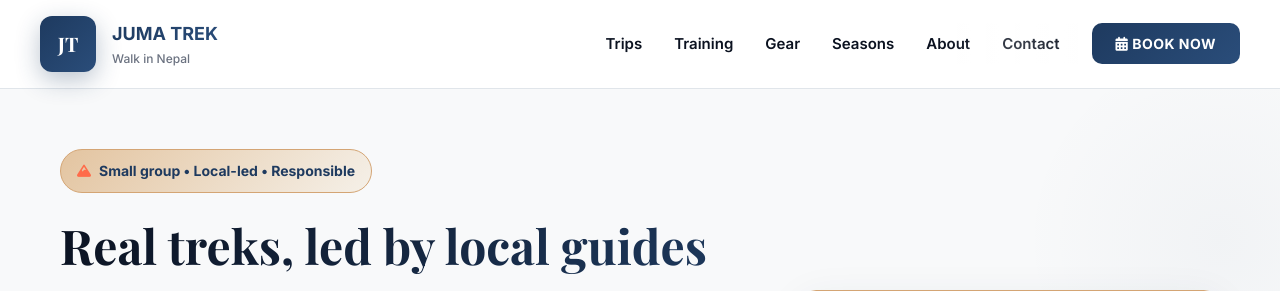
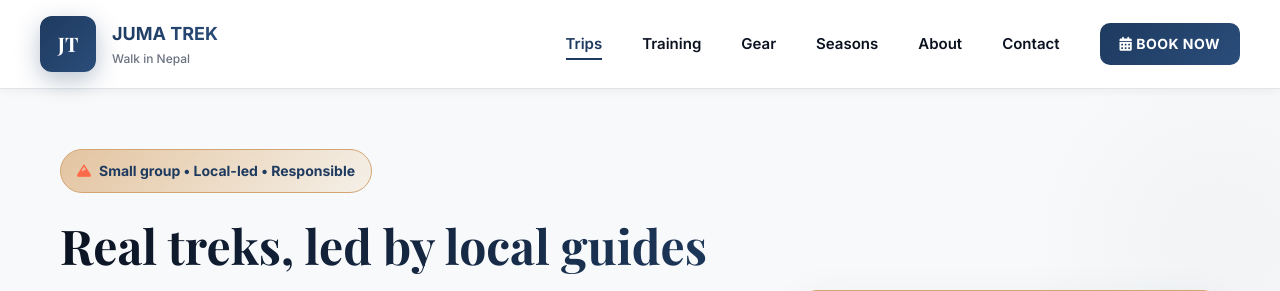
Before and after one commit to Reshma-Shrestha777/Juma-Trek., a PHP site: page / in a window 1280 px wide; the page is wider, and only the part inside the window is pictured. Shown: the top 291 px of that part. Run offline with PHP 8.4, Linux system fonts and the light colour scheme.

Commit message:
dynamic update

```diff
--- a/CSS/style.css
+++ b/CSS/style.css
@@ -39,6 +39,9 @@ body {
   color: var(--text-dark);
   line-height: 1.6;
   overflow-x: hidden;
+  scroll-behavior: smooth;
+  -webkit-font-smoothing: antialiased;
+  -moz-osx-font-smoothing: grayscale;
 }
 
 .container {
@@ -49,13 +52,14 @@ body {
 
 /* Enhanced Header */
 header {
-  background: rgba(255, 255, 255, 0.95);
+  background: rgba(255, 255, 255, 0.98);
   backdrop-filter: blur(20px);
   border-bottom: 1px solid var(--border);
   position: sticky;
   top: 0;
   z-index: 1000;
   transition: all 0.3s ease;
+  box-shadow: 0 2px 10px rgba(0, 0, 0, 0.05);
 }
 
 .header-scrolled {
@@ -119,9 +123,11 @@ header {
 
 nav ul {
   display: flex;
-  gap: 32px;
+  gap: 24px;
   list-style: none;
   align-items: center;
+  margin: 0;
+  padding: 0;
 }
 
 nav a {
@@ -130,12 +136,15 @@ nav a {
   font-weight: 600;
   font-size: 15px;
   position: relative;
-  transition: all 0.3s ease;
-  padding: 8px 0;
+  transition: all 0.3s cubic-bezier(0.4, 0, 0.2, 1);
+  padding: 12px 8px;
+  display: block;
+  white-space: nowrap;
 }
 
 nav a:not(.btn):hover {
   color: var(--brand);
+  transform: translateY(-2px);
 }
 
 nav a:not(.btn)::after {
@@ -143,14 +152,40 @@ nav a:not(.btn)::after {
   position: absolute;
   width: 0;
   height: 2px;
-  bottom: 0;
-  left: 0;
+  bottom: 8px;
+  left: 8px;
+  right: 8px;
   background: var(--brand);
-  transition: width 0.3s ease;
+  transition: width 0.3s ease, left 0.3s ease, right 0.3s ease;
+  margin: 0 auto;
 }
 
 nav a:not(.btn):hover::after {
-  width: 100%;
+  width: calc(100% - 16px);
+  left: 8px;
+  right: 8px;
+}
+
+nav a.nav-link.active {
+  color: var(--brand);
+}
+
+nav a.nav-link.active::after {
+  width: calc(100% - 16px);
+  left: 8px;
+  right: 8px;
+}
+
+.btn-book {
+  margin-left: 8px;
+  padding: 10px 20px !important;
+  border-radius: 8px;
+  transition: all 0.3s ease !important;
+}
+
+.btn-book:hover {
+  transform: translateY(-2px) !important;
+  box-shadow: 0 4px 15px rgba(30, 58, 95, 0.2) !important;
 }
 
 .btn {
@@ -161,17 +196,21 @@ nav a:not(.btn):hover::after {
   border: none;
   font-weight: 700;
   cursor: pointer;
-  transition: all 0.3s ease;
+  transition: all 0.4s cubic-bezier(0.25, 0.8, 0.25, 1);
   text-transform: uppercase;
   letter-spacing: 0.5px;
   font-size: 14px;
   position: relative;
   overflow: hidden;
+  transform: translateZ(0);
+  backface-visibility: hidden;
+  -webkit-font-smoothing: subpixel-antialiased;
 }
 
 .btn:hover {
-  transform: translateY(-2px);
-  box-shadow: 0 8px 25px rgba(30, 58, 95, 0.3);
+  transform: translateY(-3px) translateZ(0);
+  box-shadow: 0 10px 30px rgba(30, 58, 95, 0.3);
+  filter: brightness(1.05);
 }
 
 .btn::before {
--- a/JS/script.js
+++ b/JS/script.js
@@ -17,13 +17,43 @@ window.addEventListener('scroll', () => {
   }
 });
 
-// Smooth scrolling for navigation links
+// Smooth scrolling for navigation links with header offset
 document.querySelectorAll('a[href^="#"]').forEach(anchor => {
   anchor.addEventListener('click', function (e) {
+    const href = this.getAttribute('href');
+
+    // Don't prevent default for empty hashes or external links
+    if (href === '#' || href.startsWith('http')) {
+      return;
+    }
+
     e.preventDefault();
-    const target = document.querySelector(this.getAttribute('href'));
-    if (target) {
-      target.scrollIntoView({ behavior: 'smooth', block: 'start' });
+
+    const targetElement = document.querySelector(href);
+    if (!targetElement) return;
+
+    // Calculate the header height for offset
+    const headerHeight = document.querySelector('#header')?.offsetHeight || 0;
+    const elementPosition = targetElement.getBoundingClientRect().top;
+    const offsetPosition = elementPosition + window.pageYOffset - (headerHeight + 20); // 20px extra space
+
+    // Use smooth scrolling with offset
+    window.scrollTo({
+      top: offsetPosition,
+      behavior: 'smooth'
+    });
+
+    // Update URL without jumping
+    if (history.pushState) {
+      history.pushState(null, null, href);
+    } else {
+      location.hash = href;
+    }
+
+    // Close mobile menu if open
+    const mobileMenu = document.querySelector('#nav');
+    if (mobileMenu.classList.contains('active')) {
+      toggleMobileMenu();
     }
   });
 });
--- a/all-treks.php
+++ b/all-treks.php
@@ -2,7 +2,7 @@
 ?>
 
 <!doctype html>
-<html lang="en">
+<html lang="en" style="scroll-behavior: smooth;">
 <head>
   <meta charset="utf-8" />
   <meta name="viewport" content="width=device-width,initial-scale=1" />
@@ -11,6 +11,7 @@
   <link href="https://fonts.googleapis.com/css2?family=Inter:wght@300;400;500;600;700&family=Playfair+Display:wght@400;600;700&display=swap" rel="stylesheet">
   <link rel="stylesheet" href="https://cdnjs.cloudflare.com/ajax/libs/font-awesome/6.0.0/css/all.min.css">
   <link rel="stylesheet" href="css/style.css">
+  <script src="js/animations.js" defer></script>
   <style>
     .treks-filter {
       background: white;
--- a/booking.php
+++ b/booking.php
@@ -2,7 +2,7 @@
 ?>
 
 <!doctype html>
-<html lang="en">
+<html lang="en" style="scroll-behavior: smooth;">
 <head>
   <meta charset="utf-8" />
   <meta name="viewport" content="width=device-width,initial-scale=1" />
@@ -12,6 +12,7 @@
   <link rel="stylesheet" href="https://cdnjs.cloudflare.com/ajax/libs/font-awesome/6.0.0/css/all.min.css">
   <link rel="stylesheet" href="css/style.css">
   <link rel="stylesheet" href="css/booking.css">
+  <script src="js/animations.js" defer></script>
 </head>
 <body>
   <div class="scroll-progress" id="scrollProgress"></div>
@@ -530,7 +531,7 @@
       <div class="footer-bottom">
         <div>
           <strong>JUMA TREK</strong> &nbsp;|&nbsp;
-          <span style="color: rgba(255, 255, 255, 0.7);">© 2024 All rights reserved &nbsp;•&nbsp; Built with ❤️ in Nepal</span>
+          <span style="color: rgba(255, 255, 255, 0.7);">© 2024 All rights reserved &nbsp;•&nbsp; Developed by Digital and Beyond Pvt.Ltd.</span>
         </div>
         <div style="display: flex; gap: 24px; align-items: center;">
           <div style="display: flex; align-items: center; gap: 8px; color: rgba(255, 255, 255, 0.7);">
--- a/index.php
+++ b/index.php
@@ -2,7 +2,7 @@
 ?>
 
 <!doctype html>
-<html lang="en">
+<html lang="en" style="scroll-behavior: smooth;">
 <head>
   <meta charset="utf-8" />
   <meta name="viewport" content="width=device-width,initial-scale=1" />
@@ -12,6 +12,7 @@
   <link rel="stylesheet" href="https://cdnjs.cloudflare.com/ajax/libs/font-awesome/6.0.0/css/all.min.css">
   <link rel="stylesheet" href="css/style.css">
   <link rel="stylesheet" href="css/booking.css">
+  <script src="js/animations.js" defer></script>
 </head>
 <body>
   <div class="scroll-progress" id="scrollProgress"></div>
@@ -27,13 +28,14 @@
       </div>
       <nav id="nav">
         <ul>
-          <li><a href="#trips">Trips</a></li>
-          <li><a href="#training">Training</a></li>
-          <li><a href="#gear">Gear</a></li>
-          <li><a href="#seasons">Seasons</a></li>
-          <li><a href="#about">About</a></li>
-          <li><a href="#contact">Contact</a></li>
-        <li><a class="btn" href="booking.php"><i class="fas fa-calendar-alt"></i> Book Now</a></li>        </ul>
+          <li><a href="#trips" class="nav-link">Trips</a></li>
+          <li><a href="#training" class="nav-link">Training</a></li>
+          <li><a href="#gear" class="nav-link">Gear</a></li>
+          <li><a href="#seasons" class="nav-link">Seasons</a></li>
+          <li><a href="#about" class="nav-link">About</a></li>
+          <li><a href="#contact" class="nav-link">Contact</a></li>
+          <li><a class="btn btn-book" href="booking.php"><i class="fas fa-calendar-alt"></i> Book Now</a></li>
+        </ul>
       </nav>
       <button class="mobile-menu-toggle" onclick="toggleMobileMenu()">
         <i class="fas fa-bars"></i>
@@ -989,7 +991,7 @@
       <div class="footer-bottom">
         <div>
           <strong>JUMA TREK</strong> &nbsp;|&nbsp;
-          <span style="color: rgba(255, 255, 255, 0.7);">© 2024 All rights reserved &nbsp;•&nbsp; Built with ❤️ in Nepal</span>
+          <span style="color: rgba(255, 255, 255, 0.7);">© 2024 All rights reserved &nbsp;•&nbsp; Developed by Digital and Beyond Pvt.Ltd.</span>
         </div>
         <div style="display: flex; gap: 24px; align-items: center;">
           <div style="display: flex; align-items: center; gap: 8px; color: rgba(255, 255, 255, 0.7);">
```
Also changed, not shown: JS/animations.js (added, +87 -0 lines), JS/all-treks.js.
